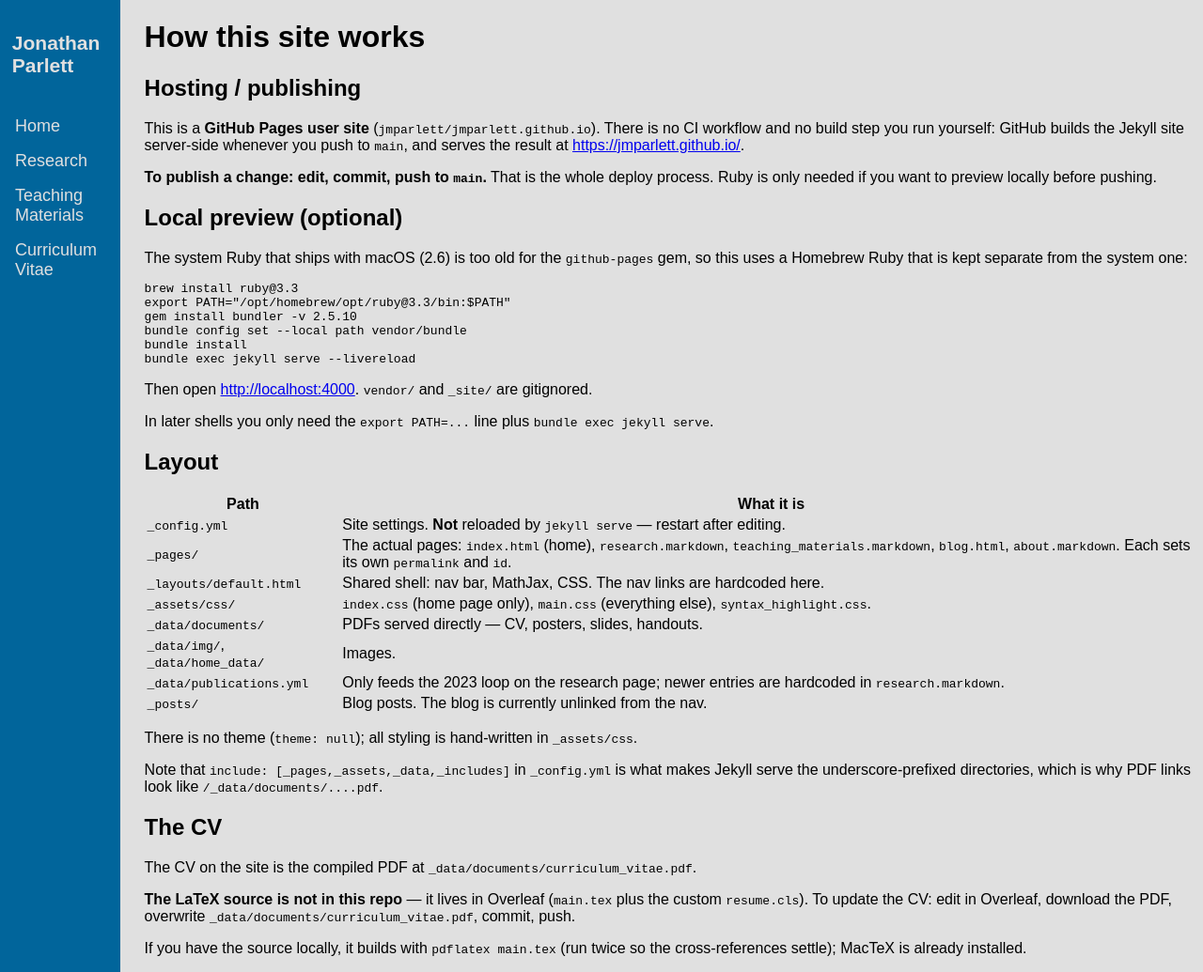
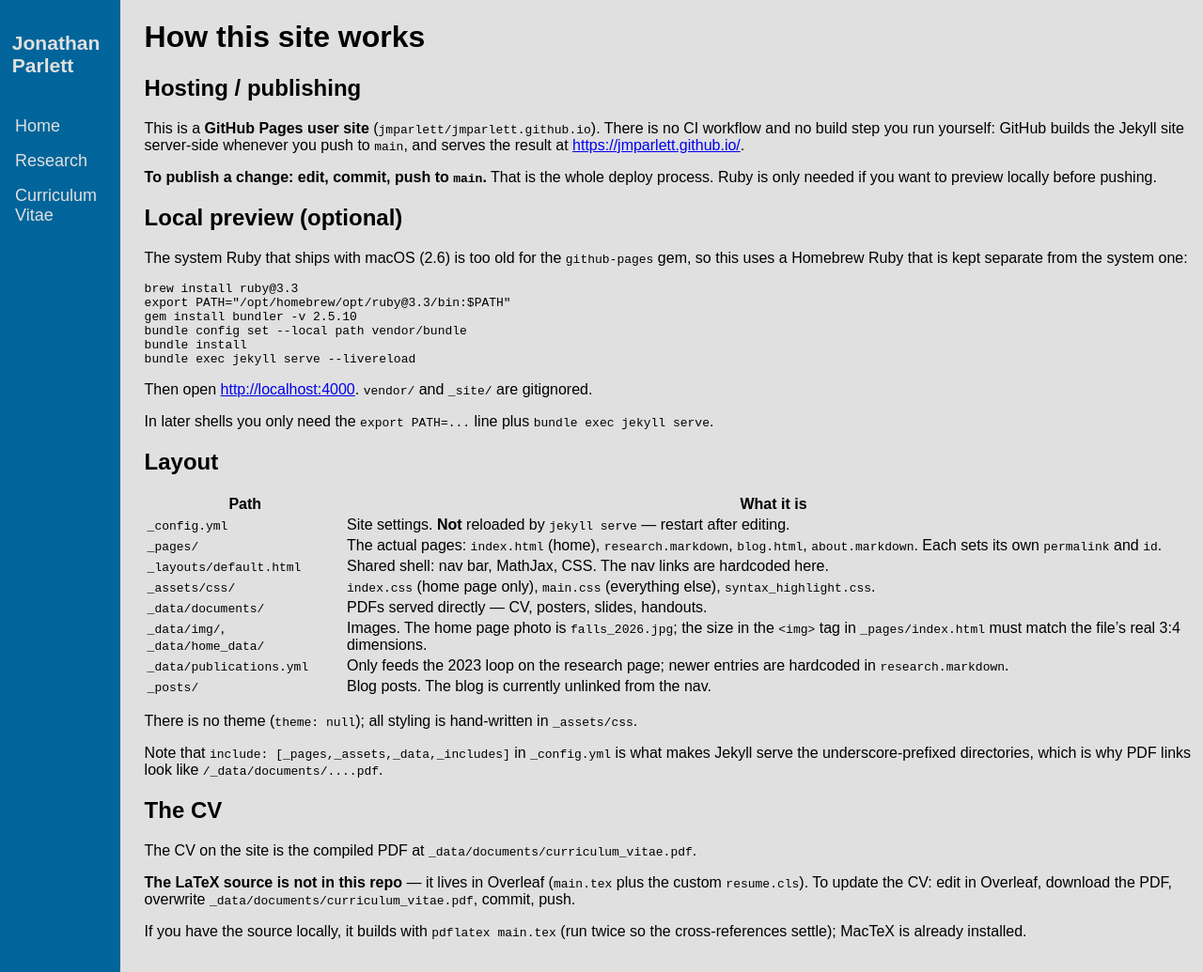
Before and after one commit to jmparlett/jmparlett.github.io, a Jekyll site: the page built from DEVELOPMENT.md, in a window 1280 px wide and 1035 px high. Shown: the whole window at 94% size. Built offline with Jekyll 4.4.1, drawn with Linux system fonts in a browser that asks for light colours; our own code applies the rules of GitHub Pages for plain Markdown files.

Commit message:
new home photo, removed teaching materials
Replace the home page photo with a 3:4 crop of a newer shot
(falls_2026.jpg). The old falls.jpg is left in place, unreferenced.

Remove the teaching materials page and its nav and home page links.
The PDFs it linked under _data/documents are kept but are now
unreachable from the site.

Co-Authored-By: Claude Opus 5 <noreply@anthropic.com>

```diff
--- a/DEVELOPMENT.md
+++ b/DEVELOPMENT.md
@@ -32,11 +32,11 @@ In later shells you only need the `export PATH=...` line plus `bundle exec jekyl
 | Path | What it is |
 | --- | --- |
 | `_config.yml` | Site settings. **Not** reloaded by `jekyll serve` — restart after editing. |
-| `_pages/` | The actual pages: `index.html` (home), `research.markdown`, `teaching_materials.markdown`, `blog.html`, `about.markdown`. Each sets its own `permalink` and `id`. |
+| `_pages/` | The actual pages: `index.html` (home), `research.markdown`, `blog.html`, `about.markdown`. Each sets its own `permalink` and `id`. |
 | `_layouts/default.html` | Shared shell: nav bar, MathJax, CSS. The nav links are hardcoded here. |
 | `_assets/css/` | `index.css` (home page only), `main.css` (everything else), `syntax_highlight.css`. |
 | `_data/documents/` | PDFs served directly — CV, posters, slides, handouts. |
-| `_data/img/`, `_data/home_data/` | Images. |
+| `_data/img/`, `_data/home_data/` | Images. The home page photo is `falls_2026.jpg`; the size in the `<img>` tag in `_pages/index.html` must match the file's real 3:4 dimensions. |
 | `_data/publications.yml` | Only feeds the 2023 loop on the research page; newer entries are hardcoded in `research.markdown`. |
 | `_posts/` | Blog posts. The blog is currently unlinked from the nav. |
 
--- a/_layouts/default.html
+++ b/_layouts/default.html
@@ -17,7 +17,6 @@
         <ul class="nav-bar">
             <li><a href="/" {% if page.id == "home" %}class="active-page"{% endif %}>Home</a></li>
             <li><a href="/research" {% if page.id == "research" %}class="active-page"{% endif %}>Research</a></li>
-            <li><a href="/teaching_materials" {% if page.id == "teaching" %}class="active-page"{% endif %}>Teaching Materials</a></li>
             <!-- <li><a href="/blog" | relative_url }}" {% if page.id == "blog" %}class="active-page"{% endif %}>Blog</a></li> -->
             <li><a href="{{ "/_data/documents/curriculum_vitae.pdf" | relative_url }}" {% if page.title == "Curriculum Vitae" %}class="active-page"{% endif %}>Curriculum Vitae</a></li>
         </ul>
--- a/_pages/index.html
+++ b/_pages/index.html
@@ -19,7 +19,7 @@ id: home
             <!-- <center><h1>Jonathan Parlett</h1></center> -->
     <div class="row">
         <div id="about_me_l" class="left_col"> <!--Picture + useful links-->
-            <img src="{{ "/_data/home_data/falls.jpg" | relative_url }}", width="600", height="800">
+            <img src="{{ "/_data/home_data/falls_2026.jpg" | relative_url }}", width="576", height="768">
         </div>
         <div class="right_col" id="about_me_r">
             <h2>About Me</h2>
@@ -28,7 +28,6 @@ id: home
                 <li>I am interested in algebra, number theory, and combinatorics.</li>
                 <li>For a general overview of things I've done, including academic and professional experience, check out my <a href="{{ "/_data/documents/curriculum_vitae.pdf" | relative_url}}">cv</a>.</li>
                 <li>For publications and presentations, see <a href="/research">research</a>.</li>
-                <li>To see some videos and slides I've made for teaching topics in the data structures at Drexel see <a href="/teaching_materials">teaching materials</a>.</li>
                 <!-- <li>I've also made a few blog posts about some random topics related to cryptography and programming <a href="/blog">here</a>.</li> -->
             </ul>
             <h2>Contact</h2>
```
Also changed, not shown: _pages/teaching_materials.markdown (deleted, +0 -25 lines), _data/home_data/falls_2026.jpg (added).
